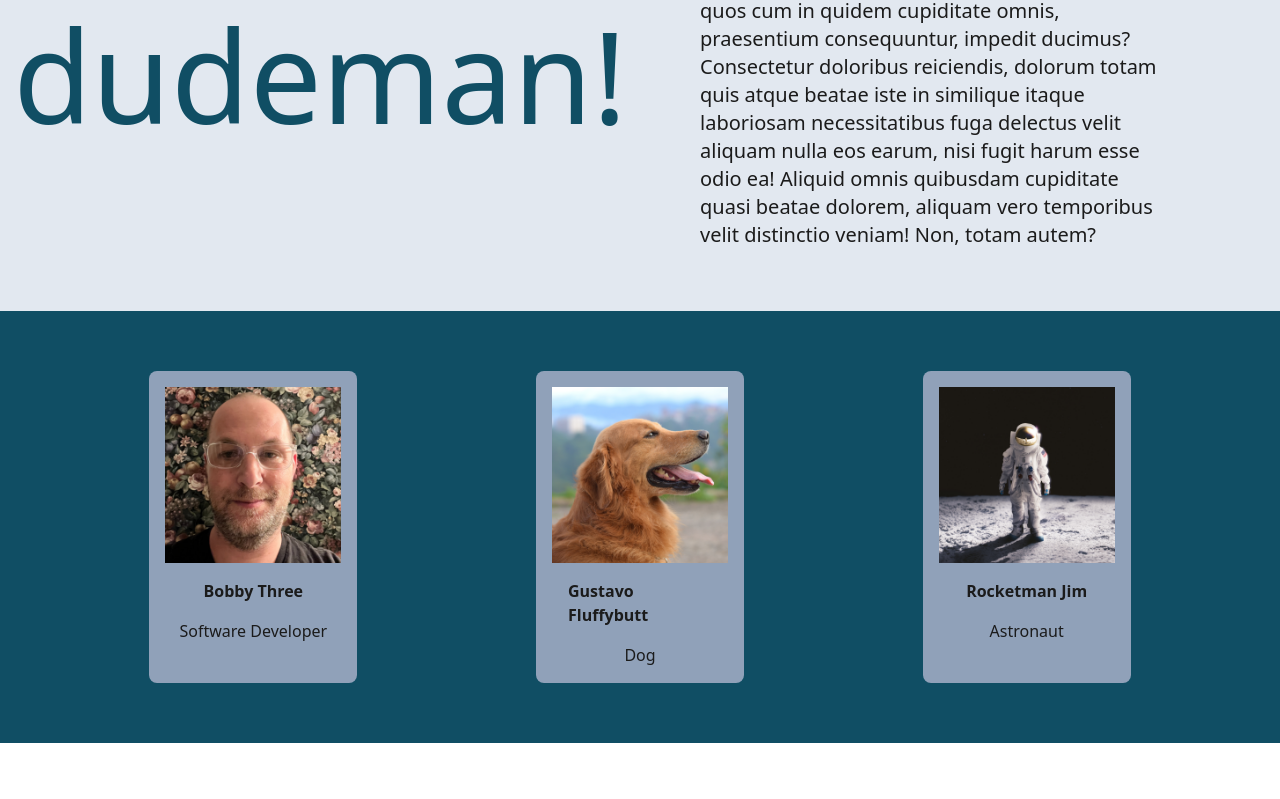
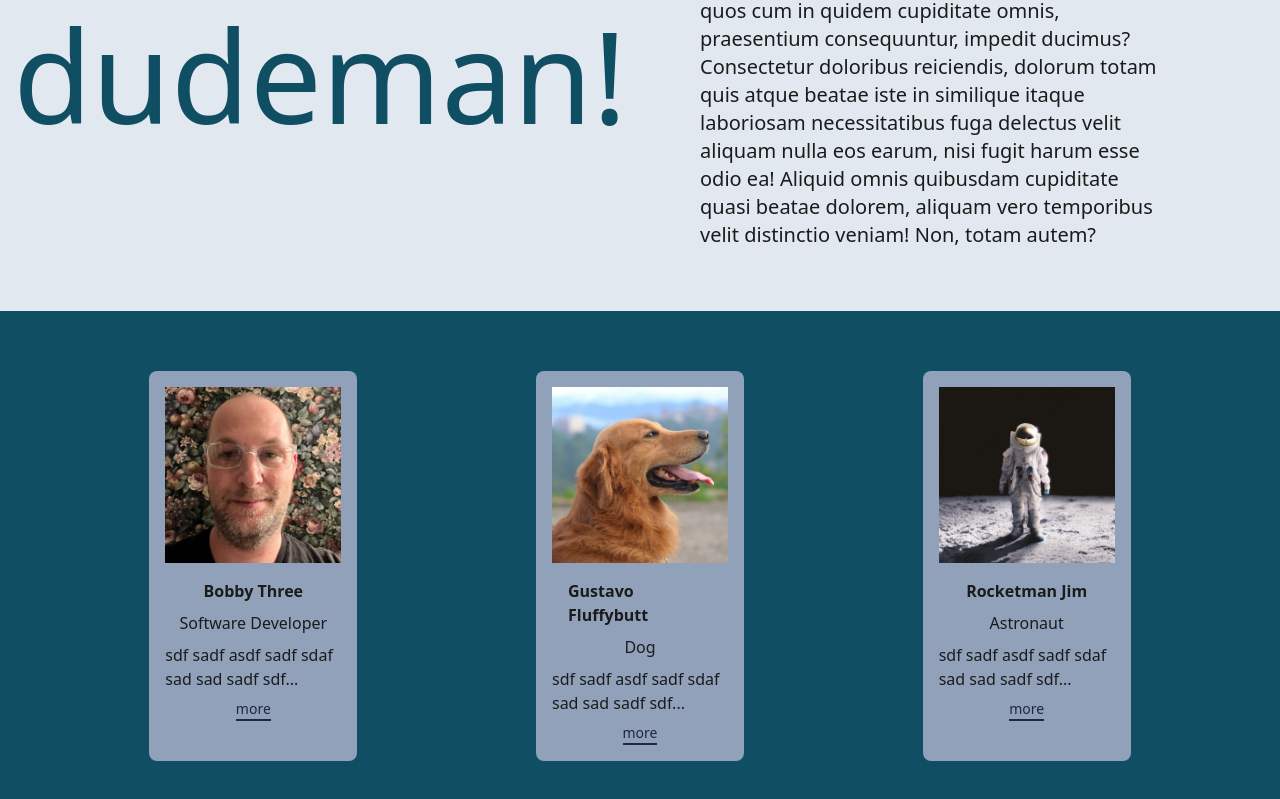
Before and after one commit to bobbythree/react-practice-app, a React (Vite) app: page / in a window 1280 px wide. Shown: the part 373-1172 px from the top of the page. Before the commit the page ends 1116 px from the top, so only its background shows below. Built offline with nearby package versions, Linux system fonts and the light colour scheme.

Commit message:
show more/less descrition

```diff
--- a/src/components/BioCards.jsx
+++ b/src/components/BioCards.jsx
@@ -1,3 +1,4 @@
+import { useState } from "react";
 import Card from "./Card";
 import dev from '../assets/images/dev.png'
 import dog from '../assets/images/dog.png'
@@ -6,11 +7,14 @@ import astronaut from '../assets/images/astronaut.png'
 
 
 export default function BioCards() {
+  const [showMore, setShowMore] = useState(false);
+
   const bios = [
     {
       id: 1,
       title: 'Bobby Three',
       subtitle: 'Software Developer',
+      description: 'sdf sadf asdf sadf sdaf sad sad sadf sdf sad sadf sadf sd asdf sdf sadf',
       img: dev,
       alt: 'picture of a software dev'
     },
@@ -18,26 +22,45 @@ export default function BioCards() {
       id: 2,
       title: 'Gustavo Fluffybutt',
       subtitle: 'Dog',
+      description: 'sdf sadf asdf sadf sdaf sad sad sadf sdf sad sadf sadf sd asdf sdf sadf',
       img: dog,
       alt: 'picture of a dog'
     },{
       id: 3,
       title: 'Rocketman Jim',
       subtitle: 'Astronaut',
+      description: 'sdf sadf asdf sadf sdaf sad sad sadf sdf sad sadf sadf sd asdf sdf sadf',
       img: astronaut,
       alt: 'picture of an astronaut'
     }
   ]
 
+  const handleToggleExpand = (id) => {
+    setShowMore(prev => ({
+      ...prev,
+      [id]: !prev[id] // Toggle the state for the specific ID
+    }));
+  };
+
   return (
     <section className="flex justify-around p-15 bg-cyan-900">
-      {bios.map(bio => (
-        <Card>
+      {bios.map(bio => {
+        const isExpanded = showMore[bio.id] || false; // Check if *this* card is expanded
+        const displayedDescription = isExpanded ? bio.description : bio.description.substring(0, 40) + "...";
+
+      return(
+        <Card key={bio.id}>
           <img src={bio.img} alt={bio.alt} key={bio.id} className="w-44" />
-          <h2 className="p-4 font-bold">{bio.title}</h2>
+          <h2 className="p-4 pb-2 font-bold">{bio.title}</h2>
           <p>{bio.subtitle}</p>
+          <p className="pt-2">{displayedDescription}</p>
+          <button onClick={() => handleToggleExpand(bio.id)}
+          className="text-sm pt-2 text-slate-800 hover:text-slate-600 border-b-2">
+            {showMore ? 'less' : "more"}
+          </button>
         </Card>
-      ))}
+      );
+      })}
     </section>
   );
 }
```
